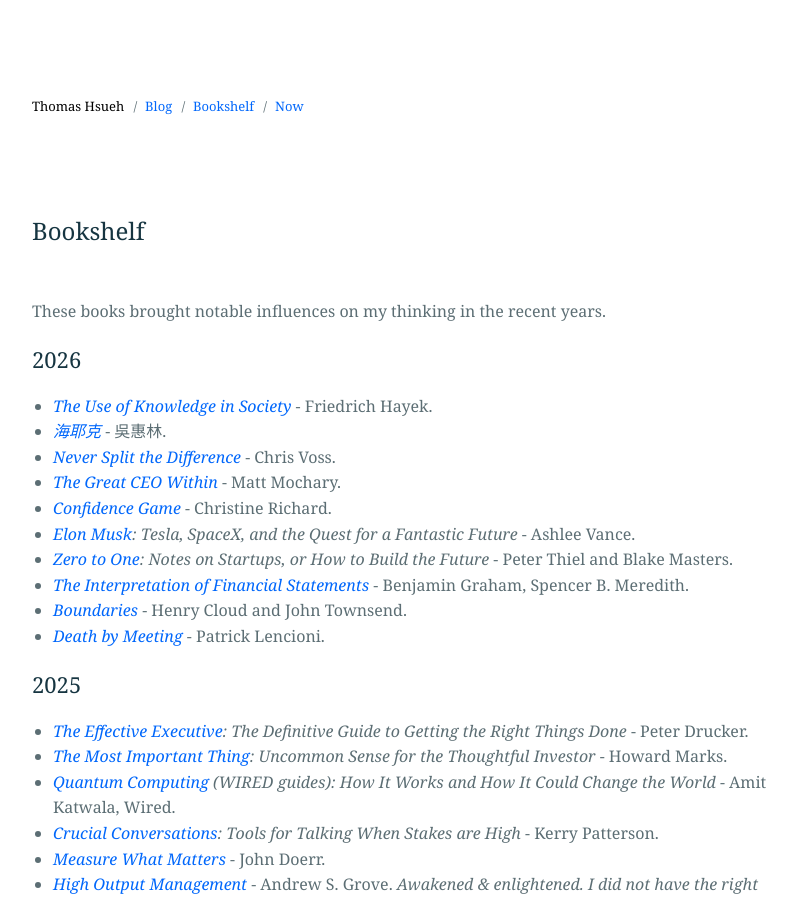
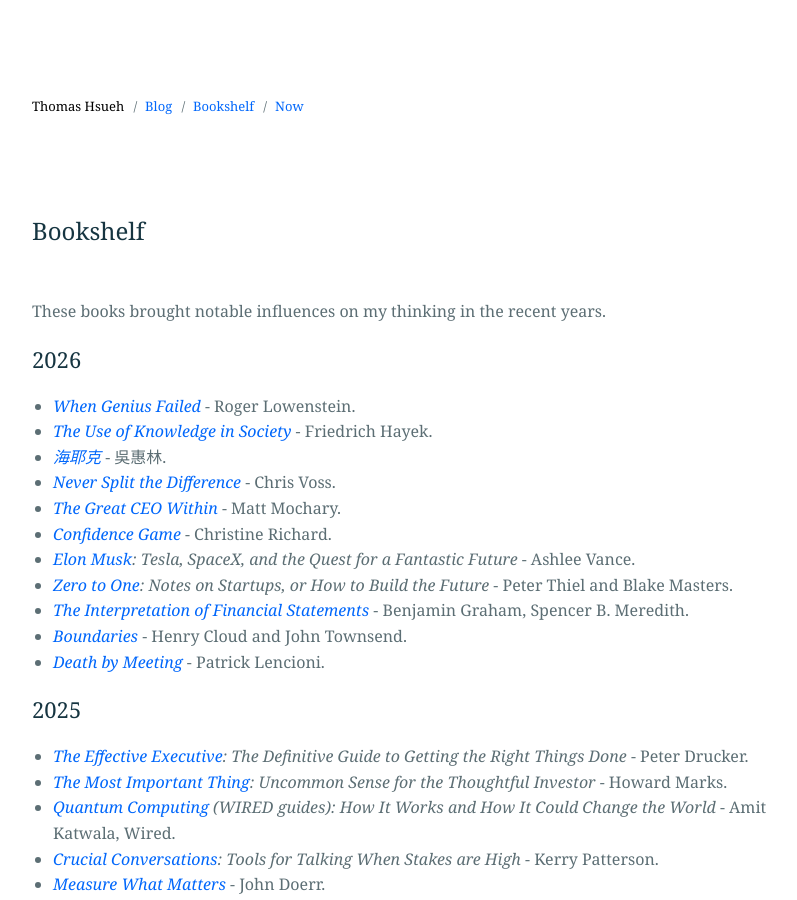
Before and after one commit to guiltygyoza/new-blog, a Jekyll site: the page built from _pages/bookshelf.markdown, in a window 1280 px wide and 900 px high. Shown: the whole window, without its empty margins (238-1035 px from the left). Built offline with Jekyll 4.4.1, drawn with Linux system fonts in a browser that asks for light colours.

Commit message:
add book

```diff
--- a/_pages/bookshelf.markdown
+++ b/_pages/bookshelf.markdown
@@ -7,6 +7,7 @@
 These books brought notable influences on my thinking in the recent years.
 
 ## 2026
+- *[When Genius Failed](https://www.goodreads.com/book/show/10669.When_Genius_Failed){:target="_blank"}* - Roger Lowenstein.
 - *[The Use of Knowledge in Society](https://en.wikipedia.org/wiki/The_Use_of_Knowledge_in_Society){:target="_blank"}* - Friedrich Hayek.
 - *[海耶克](https://www.eslite.com/product/1001116712682238689004){:target="_blank"}* - 吳惠林.
 - *[Never Split the Difference](https://www.goodreads.com/book/show/123857637-never-split-the-difference){:target="_blank"}* - Chris Voss.
```
